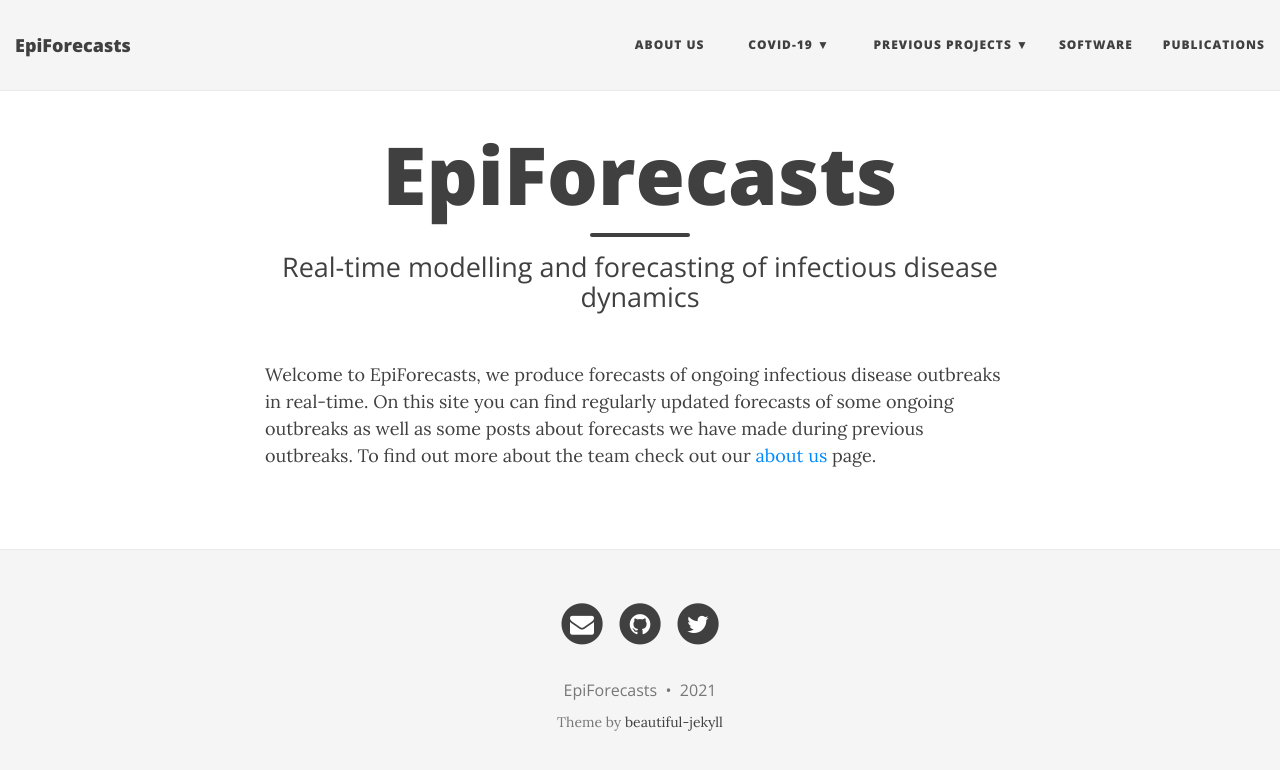
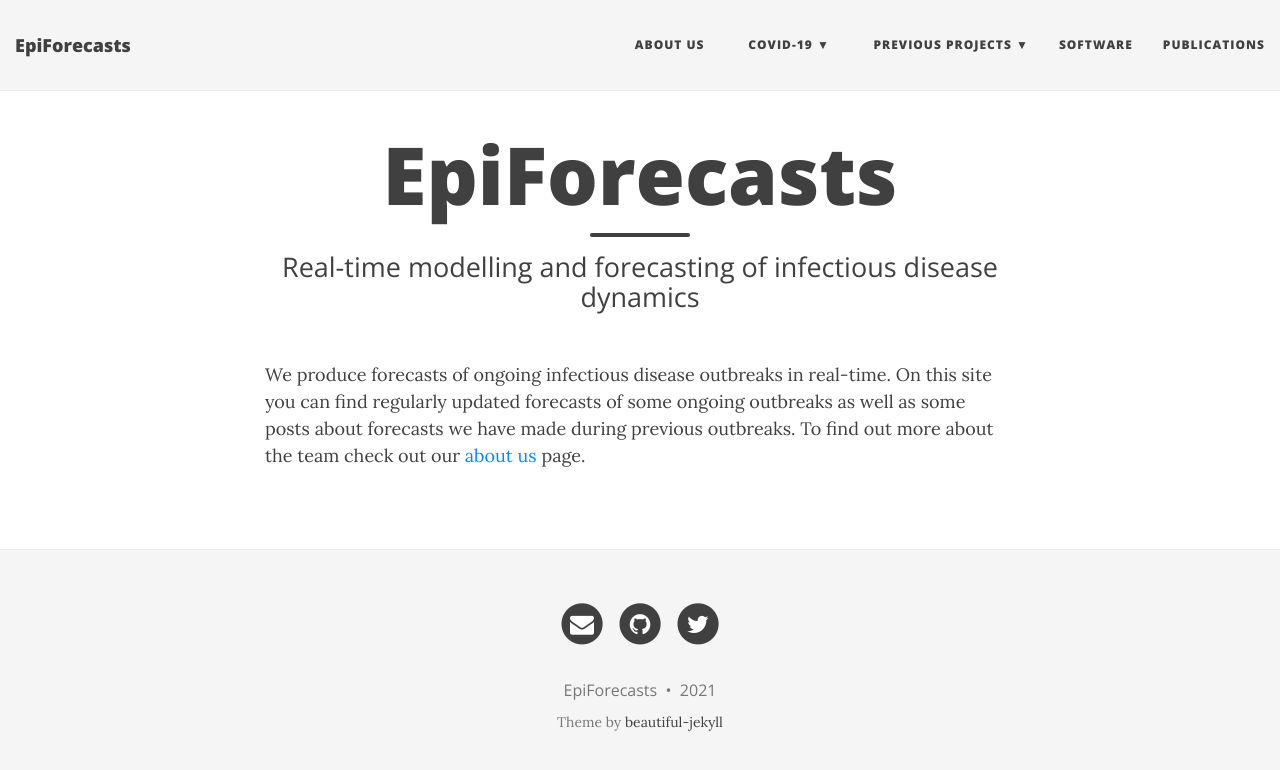
Before and after one commit to epiforecasts/jekyll-epiforecasts-website, a Jekyll site: the page built from index.md, in a window 1280 px wide. Shown: the top 770 px of the page. Built offline with Jekyll 4.4.1, drawn with Linux system fonts in a browser that asks for light colours; nearby versions of some CDN libraries.

Commit message:
Update index.md

```diff
--- a/index.md
+++ b/index.md
@@ -5,4 +5,4 @@
 use-site-title: true
 ---
 
-Welcome to EpiForecasts, we produce forecasts of ongoing infectious disease outbreaks in real-time. On this site you can find regularly updated forecasts of some ongoing outbreaks as well as some posts about forecasts we have made during previous outbreaks. To find out more about the team check out our [about us](/aboutus) page.
+We produce forecasts of ongoing infectious disease outbreaks in real-time. On this site you can find regularly updated forecasts of some ongoing outbreaks as well as some posts about forecasts we have made during previous outbreaks. To find out more about the team check out our [about us](/aboutus) page.
```
